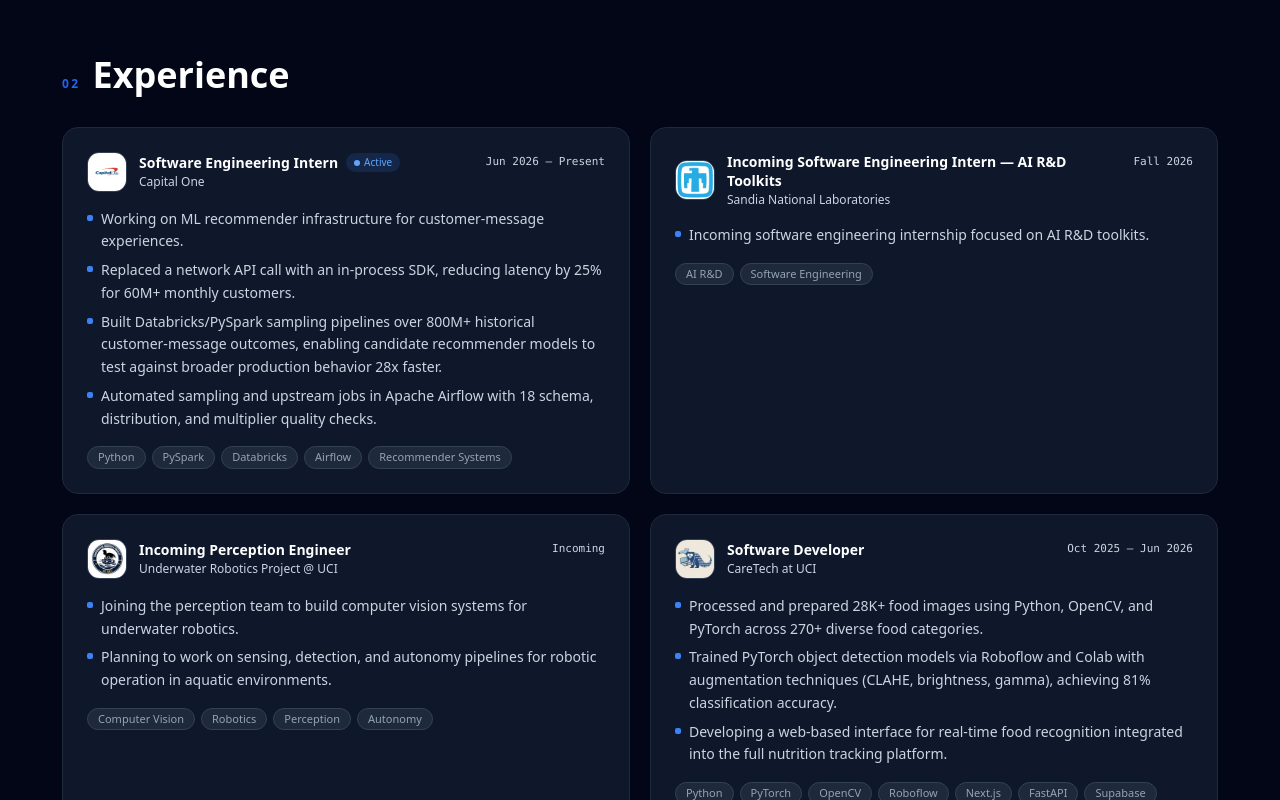
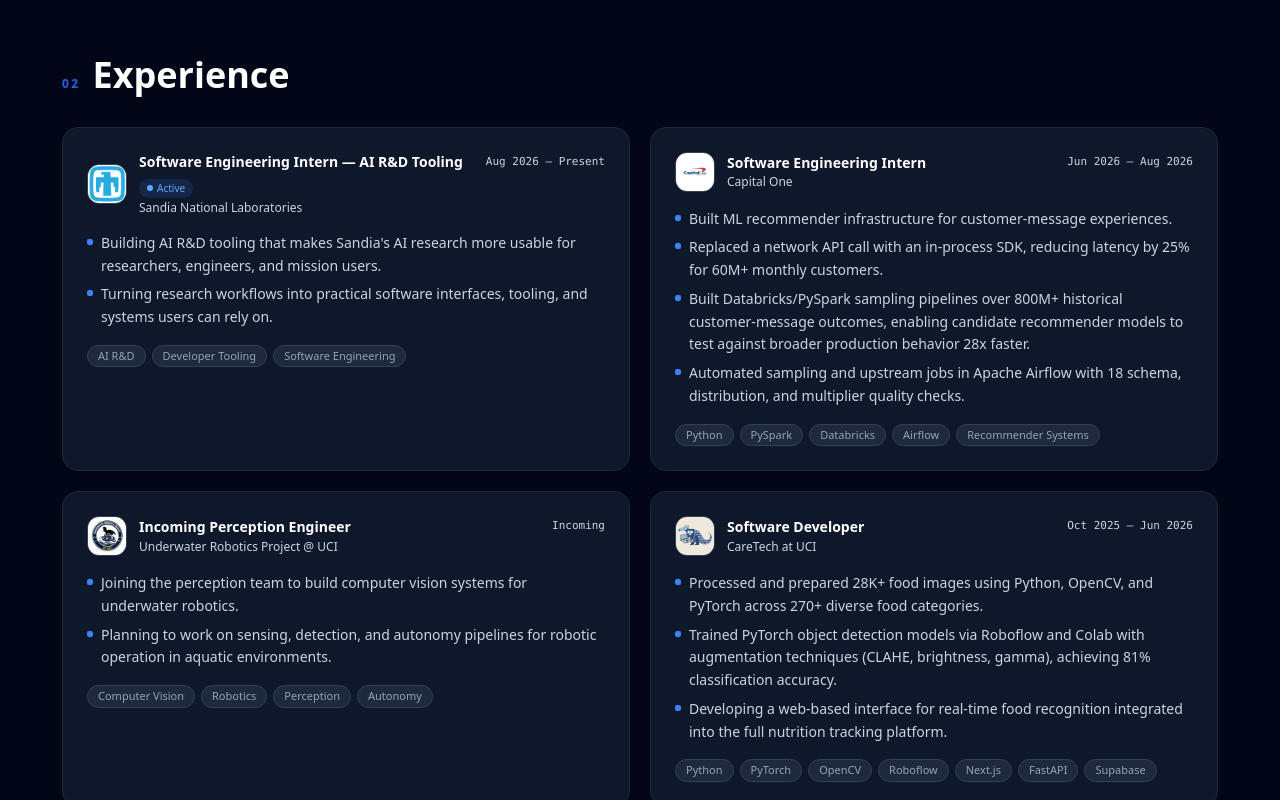
Before and after one commit to jacobhorne-jth/jacobhorne-jth.github.io, a React (Vite) app: page / in a window 1280 px wide. Shown: the part 1580-2380 px from the top of the page. Built offline with nearby package versions, Linux system fonts and the light colour scheme.

Commit message:
Mark Sandia as current experience

```diff
--- a/src/App.tsx
+++ b/src/App.tsx
@@ -573,28 +573,31 @@
 
 const experienceRoles: RoleEntry[] = [
   {
+    logo: "SNL",
+    logoImg: logoSandia,
+    company: "Sandia National Laboratories",
+    role: "Software Engineering Intern — AI R&D Tooling",
+    period: "Aug 2026 — Present",
+    isActive: true,
+    bullets: [
+      "Building AI R&D tooling that makes Sandia's AI research more usable for researchers, engineers, and mission users.",
+      "Turning research workflows into practical software interfaces, tooling, and systems users can rely on.",
+    ],
+    tags: ["AI R&D", "Developer Tooling", "Software Engineering"],
+  },
+  {
     logo: "Capit",
     logoImg: logoC1,
     company: "Capital One",
     role: "Software Engineering Intern",
-    period: "Jun 2026 — Present",
-    isActive: true,
+    period: "Jun 2026 — Aug 2026",
     bullets: [
-      "Working on ML recommender infrastructure for customer-message experiences.",
+      "Built ML recommender infrastructure for customer-message experiences.",
       "Replaced a network API call with an in-process SDK, reducing latency by 25% for 60M+ monthly customers.",
       "Built Databricks/PySpark sampling pipelines over 800M+ historical customer-message outcomes, enabling candidate recommender models to test against broader production behavior 28x faster.",
       "Automated sampling and upstream jobs in Apache Airflow with 18 schema, distribution, and multiplier quality checks.",
     ],
     tags: ["Python", "PySpark", "Databricks", "Airflow", "Recommender Systems"],
-  },
-  {
-    logo: "SNL",
-    logoImg: logoSandia,
-    company: "Sandia National Laboratories",
-    role: "Incoming Software Engineering Intern — AI R&D Toolkits",
-    period: "Fall 2026",
-    bullets: ["Incoming software engineering internship focused on AI R&D toolkits."],
-    tags: ["AI R&D", "Software Engineering"],
   },
   {
     logo: "URP",
@@ -1555,8 +1558,9 @@
     {
       label: "Building",
       entries: [
-        "ML recommender infrastructure for customer-message experiences @ Capital One",
-        "Databricks/PySpark sampling pipelines for recommender evaluation",
+        "AI R&D tooling that makes Sandia's AI research usable by real users",
+        "Interfaces and systems for turning research workflows into practical software",
+        "Previously built ML recommender infrastructure for customer-message experiences @ Capital One",
         "Token-level confidence and multi-agent LLM evaluation pipelines @ UCI Digital Learning Lab",
         "Physics-informed GRU/PINN surrogates for thermal storage prediction @ Calit2",
         "CUDA LLM systems project focused on lower-level model execution",
@@ -1567,7 +1571,7 @@
       label: "Learning",
       entries: [
         "System design so I can better understand the production systems around me",
-        "Recommender systems, offline evaluation, and production data pipelines",
+        "AI R&D tooling, research-to-user workflows, and production data pipelines",
         "Physics-informed neural networks and heat-transfer constraints",
         "LLM optimization, CUDA kernels, quantization, KV caching, and inference throughput",
       ],
@@ -1575,7 +1579,6 @@
     {
       label: "Up next",
       entries: [
-        "Incoming SWE Intern @ Sandia National Laboratories — Fall 2026",
         "Incoming Perception Engineer @ Underwater Robotics Project at UCI",
         "Continuing LLM systems research @ UCI Digital Learning Lab",
         "Turning the personal operating system project into a durable daily workflow",
```
